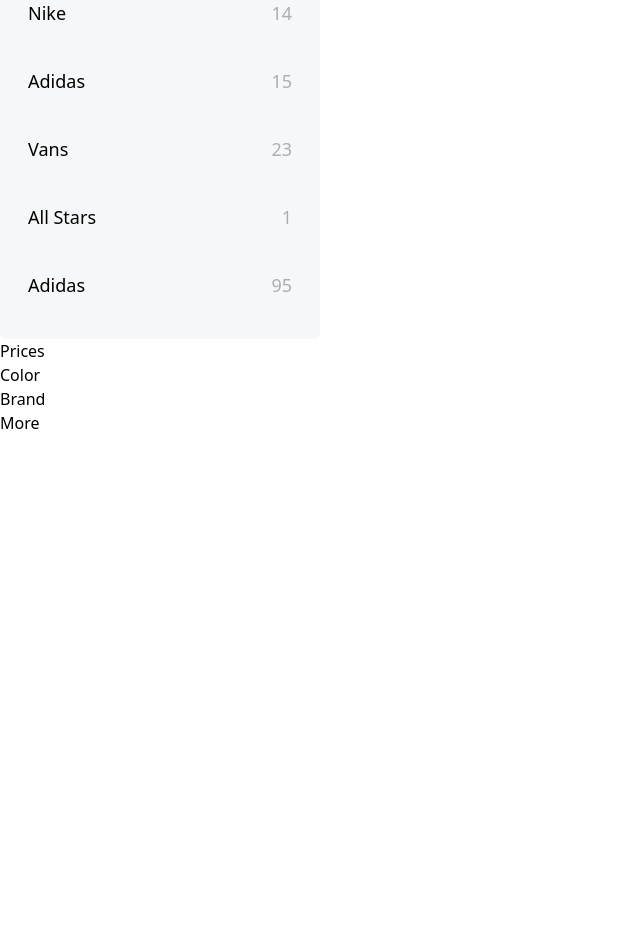
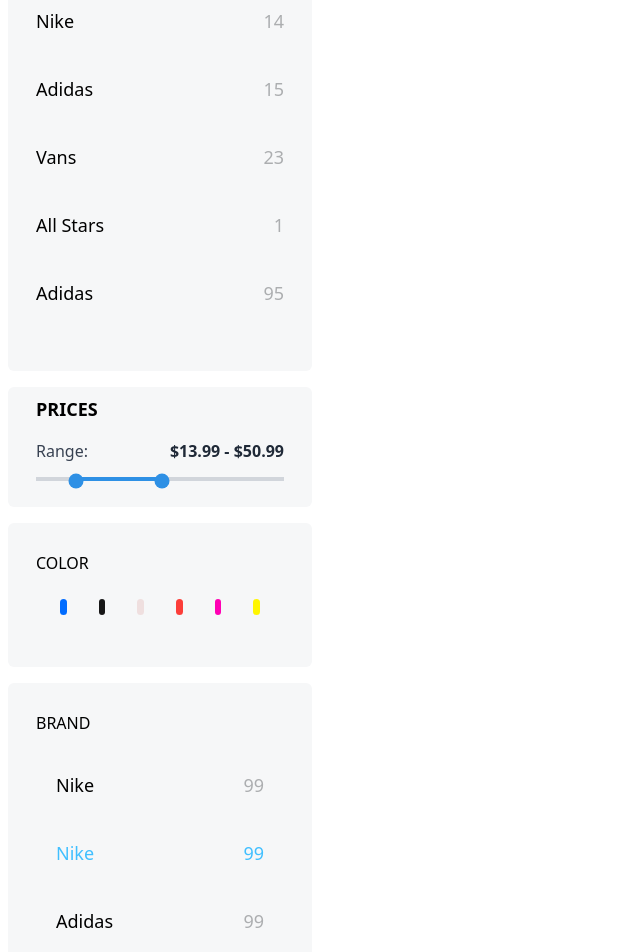
Before and after one commit to Aishix7/softdef-frontend, a React (Vite) app: page / in a window 1280 px wide. Shown: the part 380-1332 px from the top of the page, without its empty margins (0-640 px from the left). Before the commit the page ends 911 px from the top, so only its background shows below. Built offline with nearby package versions, Linux system fonts and the light colour scheme.

Commit message:
added various containers present in the side bar

```diff
--- a/src/components/SideBar.jsx
+++ b/src/components/SideBar.jsx
@@ -1,46 +1,149 @@
-import React from "react";
+import React, { useState } from "react";
 
 export const SideBar = () => {
+  const [minPrice, setMinPrice] = useState(13.99);
+  const [maxPrice, setMaxPrice] = useState(50.99);
+
   return (
-    <>
-      <div className="flex flex-col">
-        <div className="bg-[#f6f7f8] rounded-md px-2 ">
+    <div className="flex flex-col bg-white space-y-4 p-2">
+      <div className="bg-[#f6f7f8] rounded-md px-2 pb-6 gap-4">
         <div className="font-[620] text-2xl py-8 px-5">Hot Deals</div>
 
-          <div className="flex items-center justify-between p-5 pb-5">
-            <div className="font-medium text-lg">Nike</div>
-            <div className=" font-medium text-lg text-[#acaeb0]">2</div>
+        <div className="flex items-center justify-between p-5 pb-5 font-[490]">
+          <div className="font-[490] text-lg">Nike</div>
+          <div className=" font-[490] text-lg text-[#acaeb0]">2</div>
         </div>
         <div className="flex items-center justify-between p-5 pb-5">
-            <div className="font-medium text-lg">Airmax</div>
-            <div className=" font-medium text-lg text-[#acaeb0]">48</div>
+          <div className="font-[490] text-lg text-[#40BFFF]">Airmax</div>
+          <div className=" text-lg text-[#40BFFF]">48</div>
         </div>
         <div className="flex items-center justify-between p-5 pb-5">
-            <div className="font-medium text-lg">Nike</div>
-            <div className=" font-medium text-lg text-[#acaeb0]">14</div>
+          <div className=" text-lg">Nike</div>
+          <div className=" text-lg text-[#acaeb0]">14</div>
         </div>
         <div className="flex items-center justify-between p-5 pb-5">
-            <div className="font-medium text-lg">Adidas</div>
-            <div className=" font-medium text-lg text-[#acaeb0]">15</div>
+          <div className=" text-lg">Adidas</div>
+          <div className=" text-lg text-[#acaeb0]">15</div>
         </div>
         <div className="flex items-center justify-between p-5 pb-5">
-            <div className="font-medium text-lg">Vans</div>
-            <div className=" font-medium text-lg text-[#acaeb0]">23</div>
+          <div className=" text-lg">Vans</div>
+          <div className=" text-lg text-[#acaeb0]">23</div>
         </div>
         <div className="flex items-center justify-between p-5 pb-5">
-            <div className="font-medium text-lg">All Stars</div>
-            <div className=" font-medium text-lg text-[#acaeb0]">1</div>
+          <div className=" text-lg">All Stars</div>
+          <div className=" text-lg text-[#acaeb0]">1</div>
         </div>
         <div className="flex items-center justify-between p-5 pb-10">
-            <div className="font-medium text-lg">Adidas</div>
-            <div className=" font-medium text-lg text-[#acaeb0]">95</div>
+          <div className=" text-lg">Adidas</div>
+          <div className=" text-lg text-[#acaeb0]">95</div>
         </div>
       </div>
-        <div>Prices</div>
-        <div>Color</div>
-        <div>Brand</div>
-        <div>More</div>
+
+      <div className="flex flex-col p-7 bg-[#f6f7f8] rounded-md pt-2">
+        <div className="flex justify-start text-lg font-semibold">PRICES</div>
+
+        <div className="flex items-center justify-between pt-4">
+          <span className="text-gray-700 font-medium">Range:</span>
+          <span className="text-gray-800 font-semibold">
+            ${minPrice.toFixed(2)} - ${maxPrice.toFixed(2)}
+          </span>
         </div>
-    </>
+
+        <div className="relative mt-4">
+          <div className="absolute top-1/2 w-full h-1 bg-gray-300  -translate-y-1/2"></div>
+
+          <div
+            className="absolute top-1/2 h-1 bg-[#2e90e5] rounded-full -translate-y-1/2"
+            style={{
+              left: `${(minPrice / 100) * 100}%`,
+              right: `${100 - (maxPrice / 100) * 100}%`,
+            }}
+          ></div>
+
+          <input
+            type="range"
+            min="0"
+            max="100"
+            value={minPrice}
+            onChange={(e) =>
+              setMinPrice(Math.min(Number(e.target.value), maxPrice - 1))
+            }
+            className="absolute w-full h-1 bg-transparent appearance-none pointer-events-auto accent-[#2e90e5]"
+          />
+
+          <input
+            type="range"
+            min="0"
+            max="100"
+            value={maxPrice}
+            onChange={(e) =>
+              setMaxPrice(Math.max(Number(e.target.value), minPrice + 1))
+            }
+            className="absolute w-full h-1 bg-transparent appearance-none pointer-events-auto accent-[#2e90e5]"
+          />
+        </div>
+      </div>
+
+      <div className="bg-[#f6f7f8] font-medium rounded-md p-7">
+        COLOR
+        <div className="flex flex-row items-center justify-center p-6 w-full space-x-8">
+          <input
+            type="radio"
+            name="color"
+            className="w-4 h-[1rem] cursor-pointer rounded-full appearance-none bg-[#006cff] checked:ring-2 checked:ring-offset-2 checked:ring-[#006cff]"
+          />
+          <input
+            type="radio"
+            name="color"
+            className="w-4 h-[1rem] cursor-pointer rounded-full appearance-none bg-[#171717] checked:ring-2 checked:ring-offset-2 checked:ring-[#171717]"
+          />
+          <input
+            type="radio"
+            name="color"
+            className="w-4 h-[1rem] cursor-pointer rounded-full appearance-none bg-[#efdfdf] checked:ring-2 checked:ring-offset-2 checked:ring-[#efdfdf]"
+          />
+          <input
+            type="radio"
+            name="color"
+            className="w-4 h-[1rem] cursor-pointer rounded-full appearance-none bg-[#fc3e39] checked:ring-2 checked:ring-offset-2 checked:ring-[#fc3e39]"
+          />
+          <input
+            type="radio"
+            name="color"
+            className="w-4 h-[1rem] cursor-pointer rounded-full appearance-none bg-[#ff00b4] checked:ring-2 checked:ring-offset-2 checked:ring-[#ff00b4]"
+          />
+          <input
+            type="radio"
+            name="color"
+            className="w-4 h-[1rem] cursor-pointer rounded-full appearance-none bg-[#fff600] checked:ring-2 checked:ring-offset-2 checked:ring-[#fff600]"
+          />
+        </div>
+      </div>
+
+      <div className="bg-[#f6f7f8] rounded-md  p-7">
+        <div className="font-medium pb-4">BRAND</div>
+        <div className="flex flex-col">
+          <div className="flex items-center justify-between p-5 font-[490]">
+            <div className="font-[490] text-lg">Nike</div>
+            <div className=" font-[490] text-lg text-[#acaeb0]">99</div>
+          </div>
+          <div className="flex items-center justify-between p-5 font-[490]">
+            <div className="font-[490] text-lg text-[#40BFFF]">Nike</div>
+            <div className=" font-[490] text-lg text-[#40BFFF]">99</div>
+          </div>
+          <div className="flex items-center justify-between p-5 font-[490]">
+            <div className="font-[490] text-lg">Adidas</div>
+            <div className=" font-[490] text-lg text-[#acaeb0]">99</div>
+          </div>
+          <div className="flex items-center justify-between p-5 font-[490]">
+            <div className="font-[490] text-lg">Siemens</div>
+            <div className=" font-[490] text-lg text-[#acaeb0]">99</div>
+          </div>
+        </div>
+      </div>
+      <div className="bg-[#f6f7f8] flex items-center font-medium justify-center rounded-md p-7 cursor-pointer">
+        MORE
+      </div>
+    </div>
   );
 };
```
Lines whose indentation alone changed are shown as unchanged.
